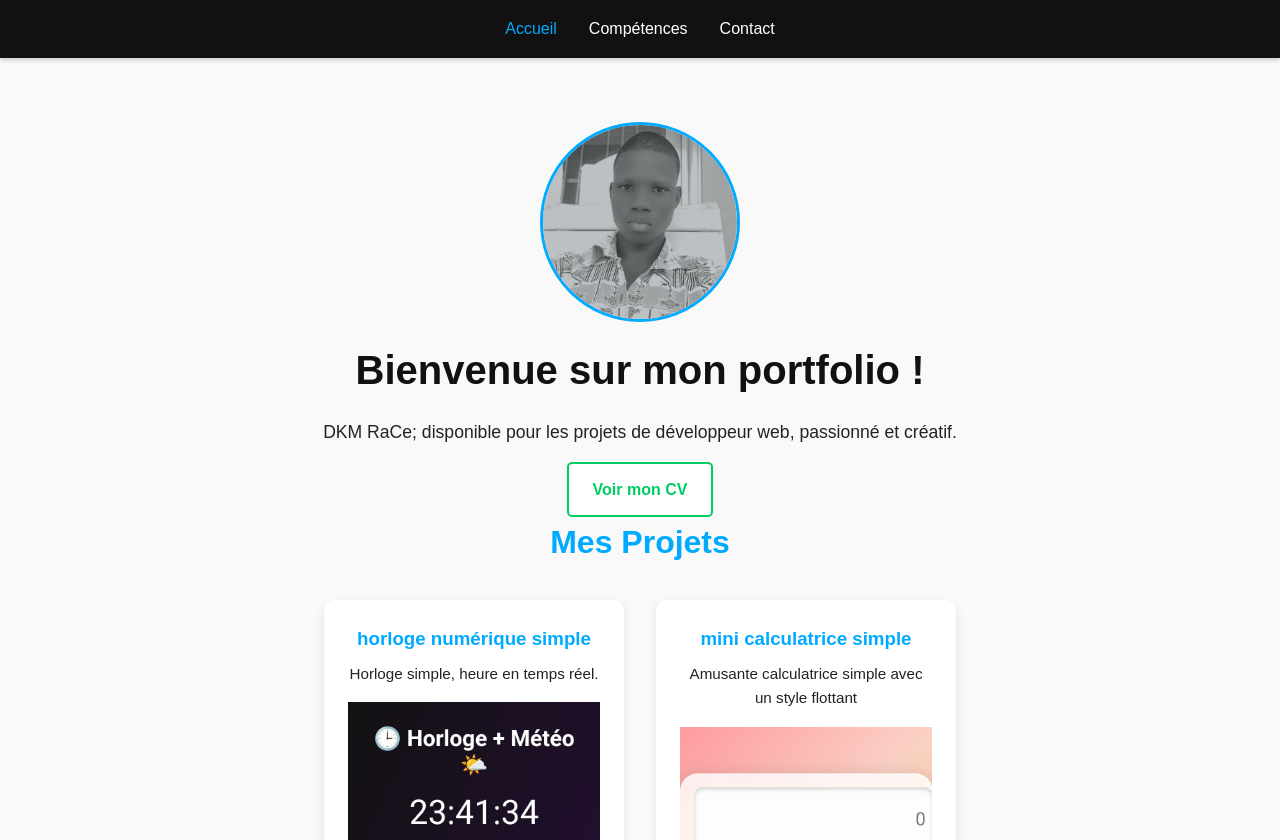
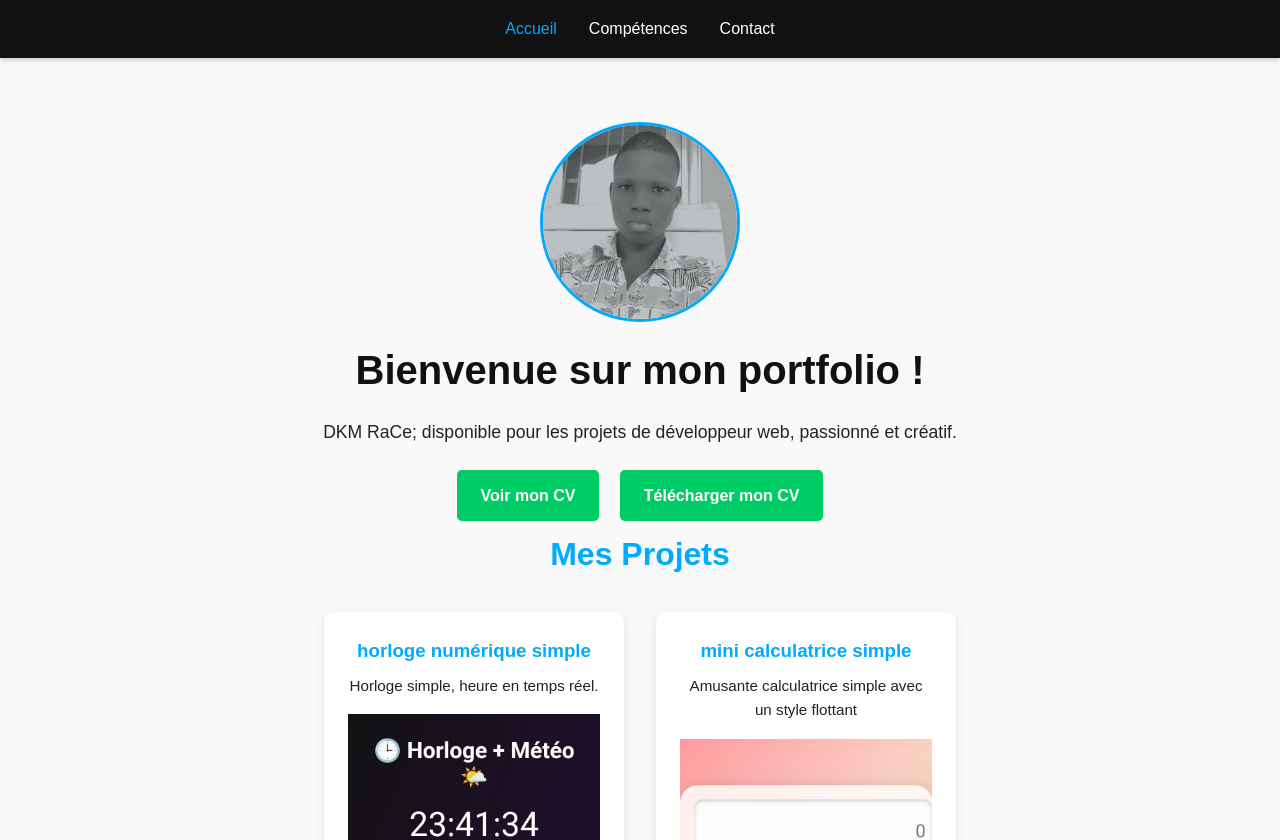
Before and after one commit to DKMRaCe-cell/portfolio-race, a plain HTML site: page index.html in a window 1280 px wide. Shown: the top 840 px of the page. Drawn offline with Linux system fonts and the light colour scheme.

Commit message:
Update index.html

```diff
--- a/index.html
+++ b/index.html
@@ -31,9 +31,16 @@
         <h1>Bienvenue sur mon portfolio !</h1>
         <p>DKM RaCe; disponible pour les projets de développeur web, passionné et créatif.</p>
          <div>
-        <!-- Lien vers CV -->
-        <a href="CV_Race.pdf" class="btn">Voir mon CV</a>
-        </div>
+  <!-- Ouvrir le CV dans un nouvel onglet -->
+  <a href="CV_Race.pdf" class="btn-green" target="_blank">
+    Voir mon CV
+  </a>
+
+  <!-- Télécharger le CV -->
+  <a href="CV_Race.pdf" download="CV_Race.pdf" class="btn-green">
+    Télécharger mon CV
+  </a>
+</div>
         <!-- Section Projets -->
         <h2>Mes Projets</h2>
         <div class="projets">
@@ -74,12 +81,6 @@
                     <img src="projet4.png" alt="Capture projet 4">
                     <a href="https://dkmrace-cell.github.io/culture-Quiz.html/" target="_blank">Voir le projet</a>
                 </div>
-        </div>
-        <div>
-        <!-- CV -->
-        <a href="CV_Race.pdf" download="CV_Race.pdf" class="btn-green">Télécharger mon CV pour en savoir plus!</a> </div>
-
-
     </section>
 </body>
 </html>
```
